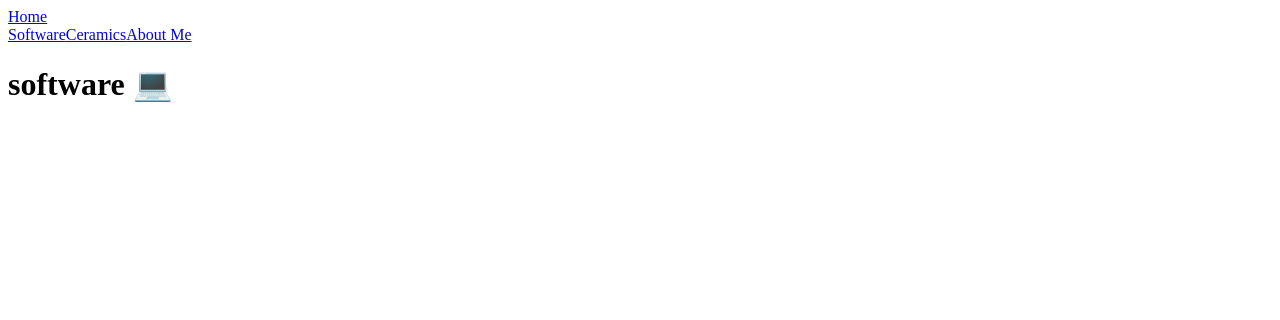
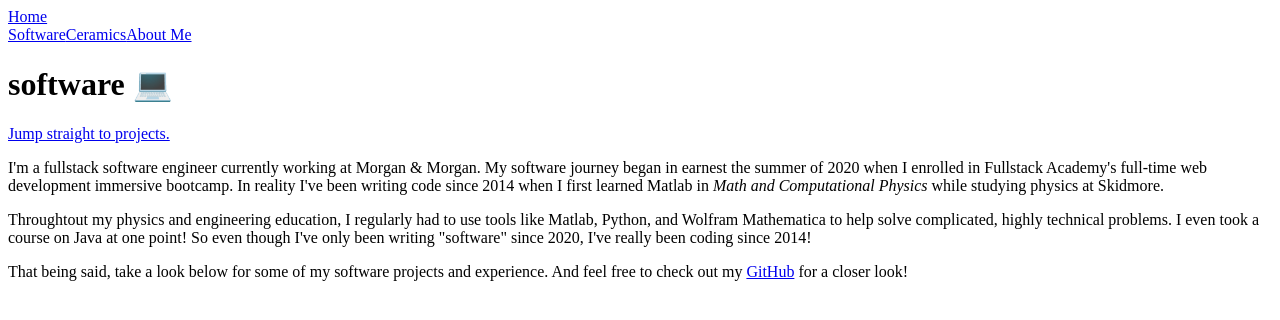
Before and after one commit to Cpt-Catnip/personal-site, a React app: page /software in a window 1280 px wide. Shown: the top 320 px of the page. Built offline with nearby package versions, Linux system fonts and the light colour scheme; the HTML template or start-up script is replaced by a standard one.

Commit message:
adds intro to software page

```diff
--- a/src/components/Ceramics.tsx
+++ b/src/components/Ceramics.tsx
@@ -14,7 +14,7 @@ const Ceramics = () => {
     'yellowbottle.jpg',
   ];
   return (
-    <div className="main center">
+    <div id="ceramics" className="main center">
       <h1>ceramics 🏺</h1>
       <p>
         I&apos;ve been making ceramics since 2018 when my friend Nadav convinced
--- a/src/components/Software.tsx
+++ b/src/components/Software.tsx
@@ -1,9 +1,49 @@
 import React from 'react';
+import { ExternalLink } from './index';
 
 const Software = () => {
   return (
-    <div className="main center">
-      <h1>software 💻</h1>
+    <div id="software">
+      <div className="main center">
+        <h1>software 💻</h1>
+
+        {/* Jump straight to projects */}
+        <a href="#projects" className="internal-link">
+          Jump straight to projects.
+        </a>
+
+        <p>
+          I&apos;m a fullstack software engineer currently working at Morgan
+          &amp; Morgan. My software journey began in earnest the summer of 2020
+          when I enrolled in Fullstack Academy&apos;s full-time web development
+          immersive bootcamp. In reality I&apos;ve been writing code since 2014
+          when I first learned Matlab in <i>Math and Computational Physics</i>{' '}
+          while studying physics at Skidmore.
+        </p>
+
+        <p>
+          Throughtout my physics and engineering education, I regularly had to
+          use tools like Matlab, Python, and Wolfram Mathematica to help solve
+          complicated, highly technical problems. I even took a course on Java
+          at one point! So even though I&apos;ve only been writing
+          &quot;software&quot; since 2020, I&apos;ve really been coding since
+          2014!
+        </p>
+
+        <p>
+          That being said, take a look below for some of my software projects
+          and experience. And feel free to check out my{' '}
+          <ExternalLink
+            displayText="GitHub"
+            link="https://github.com/Cpt-Catnip"
+          />{' '}
+          for a closer look!
+        </p>
+      </div>
+
+      <div className="projects-wrapper">
+        <a id="projects" />
+      </div>
     </div>
   );
 };
```
